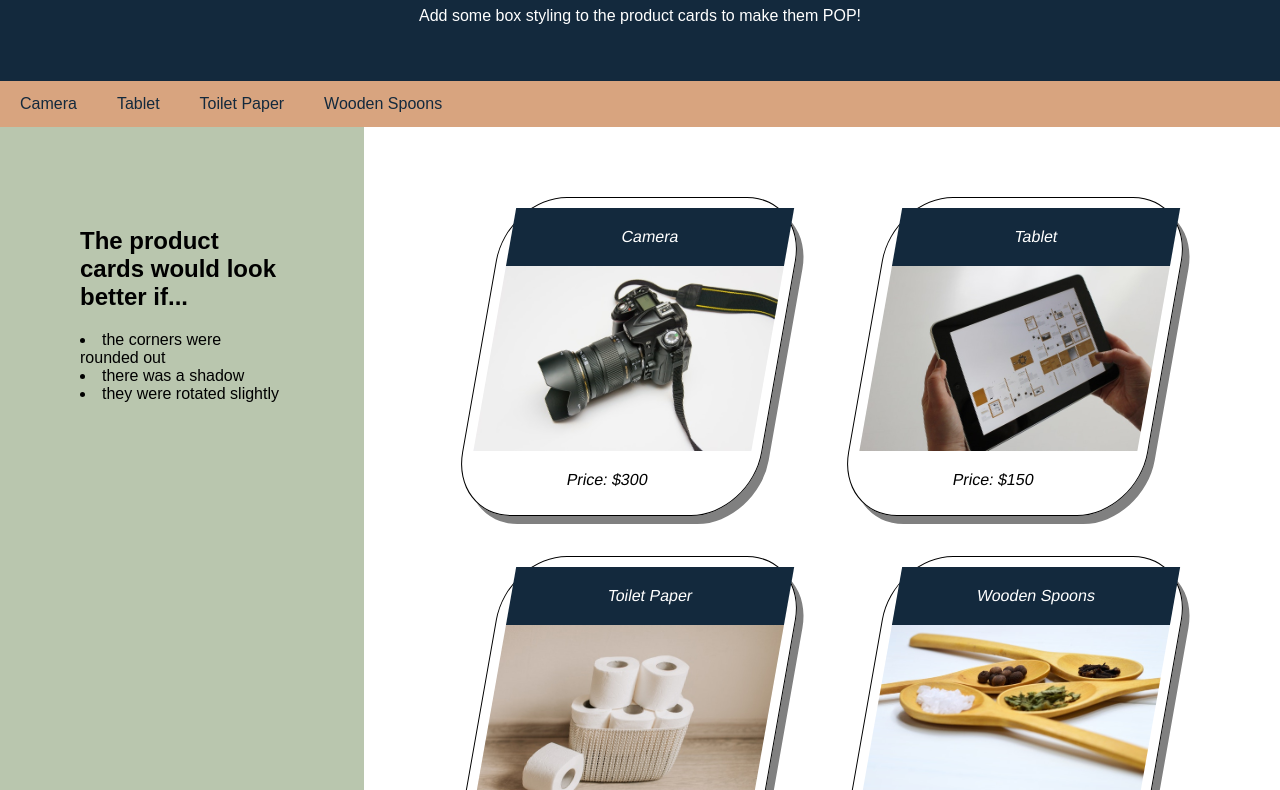
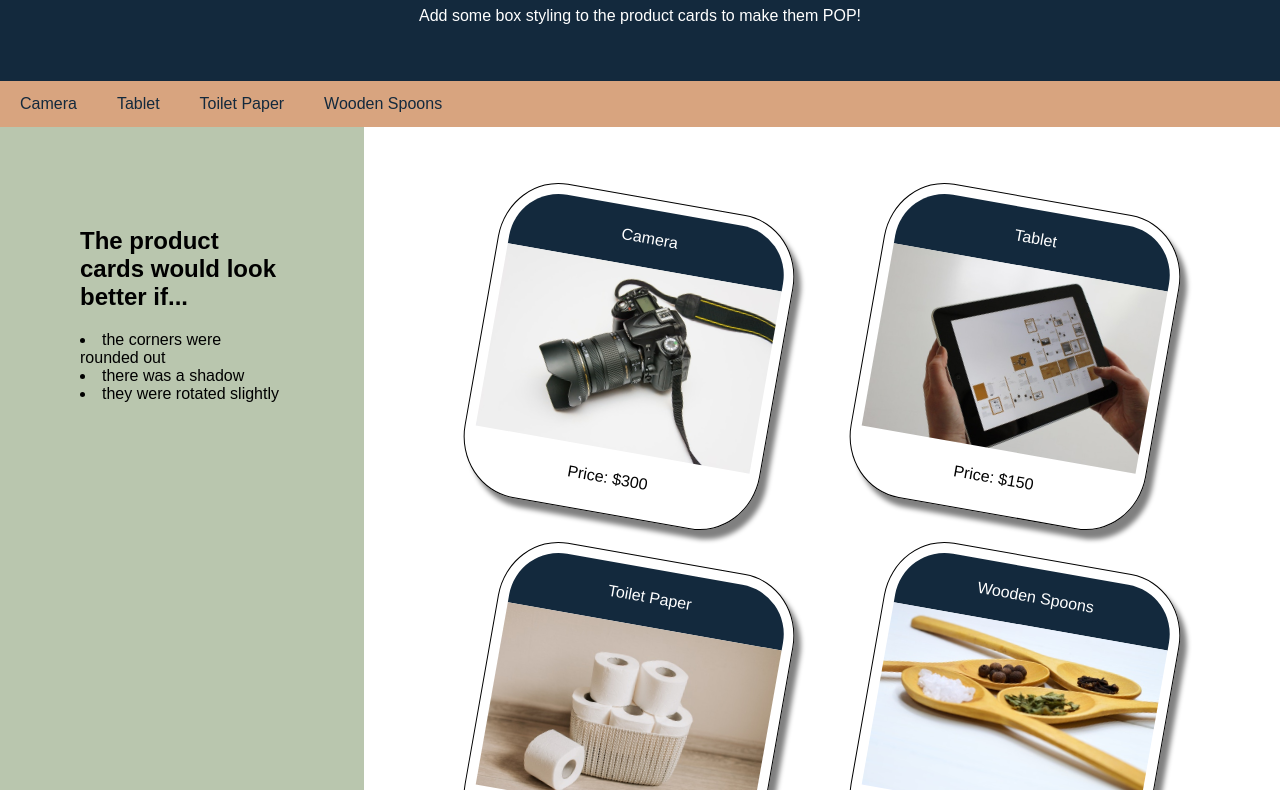
Before and after one commit to SoumeyaH/activities_week_02, a plain HTML site: page 10-Stu_Box-Styling/Unsolved/index.html in a window 1280 px wide. Shown: the part 113-903 px from the top of the page. Drawn offline with Linux system fonts and the light colour scheme.

Commit message:
added correction from solutions video

```diff
--- a/10-Stu_Box-Styling/Unsolved/assets/css/style.css
+++ b/10-Stu_Box-Styling/Unsolved/assets/css/style.css
@@ -16,6 +16,7 @@ header {
   text-align: center;
   background: #13293d;
   color: #fff;
+  border-radius: 50px 50px 0px 0px;
 }
 
 nav {
@@ -68,8 +69,8 @@ footer {
   border-style: solid;
   border-width: 1px;
   border-radius: 20%;
-  transform: skew(-10deg);
-  box-shadow: 8px 8px grey;
+  transform: rotate(10deg);
+  box-shadow: 8px 8px 5px grey;
   padding: 10px;
   margin: 20px;
   flex: 0 0 300px;
```
